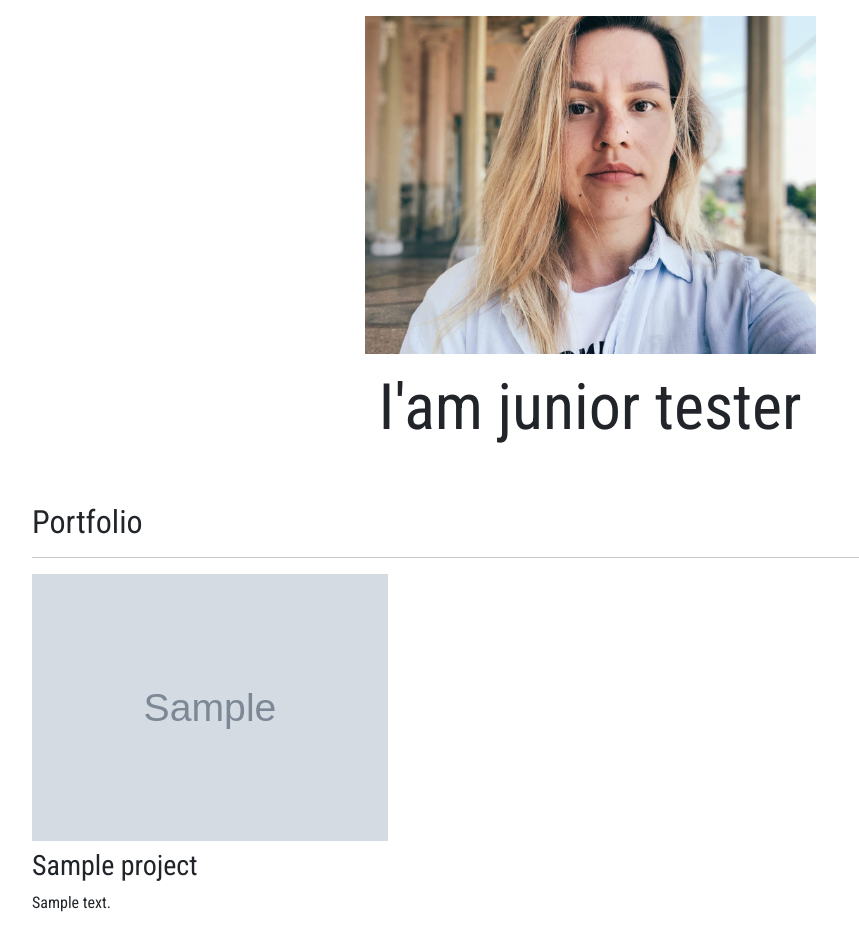
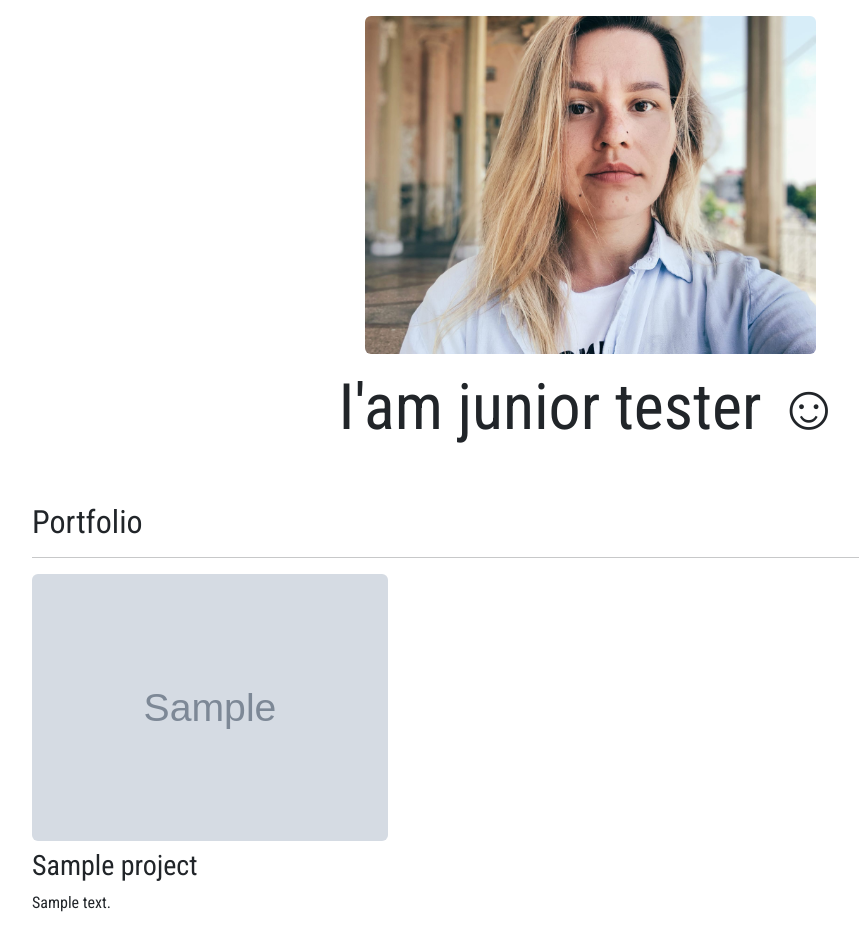
Before and after one commit to Ooolesya/personal_portfolio-project, a Django app: template portfolio/templates/portfolio/home.html in a window 1280 px wide. Shown: the part 56-987 px from the top of the page, without its empty margins (50-909 px from the left). Run offline with Django 4.2, Linux system fonts and the light colour scheme; the template is opened without the code that fills it: most values are stand-ins (such as "Sample title", 1, 10 or a date in 2020); grey boxes marked "Sample" are stand-in pictures; some web fonts are replaced.

Commit message:
new first commit

```diff
--- a/blog/templates/blog/all_blogs.html
+++ b/blog/templates/blog/all_blogs.html
@@ -6,7 +6,7 @@
 
 <h1 id="blogtitle" class="font-weight-bold text-center">Blog</h1>
 
-<h3 class="text-center mb-5">Nick has written {{ blogs.count }} blog{{ blogs.count|pluralize }}</h3>
+<h3 class="text-center mb-5">Olesya has written {{ blogs.count }} blog{{ blogs.count|pluralize }}</h3>
 
 {% for blog in blogs %}
 <div class="row justify-content-center my-3">
--- a/portfolio/templates/portfolio/base.html
+++ b/portfolio/templates/portfolio/base.html
@@ -18,7 +18,7 @@
     <body>
     <nav class="navbar navbar-expand-lg bg-light">
     <div class="container-fluid">
-      <a class="navbar-brand" href="#">
+      <a class="navbar-brand" href="/">
         <img src="{% static 'portfolio/Logo.png' %}" width="30" height="30" class="d-inline-block align-top" alt="Olesya's Logo">
         <span class="Name">Olesya Artemova</span>
       </a>
--- a/portfolio/templates/portfolio/home.html
+++ b/portfolio/templates/portfolio/home.html
@@ -6,13 +6,13 @@
 
     <div class="row justify-content-center my-3">
   <div class="col-5">
-    <img src="{% static 'portfolio/1CsE4n3hT8I.jpg' %}" class="img-fluid">
+    <img src="{% static 'portfolio/1CsE4n3hT8I.jpg' %}" class="img-fluid rounded">
   </div>
 </div>
 
 <div class="row justify-content-center mb-3">
   <div class="col-md-9 text-center">
-    <h1 id="hometext" class="font-weight-bold">I'am junior tester</h1>
+    <h1 id="hometext" class="font-weight-bold">I'am junior tester <span>&#9786</span> </h1>
   </div>
 </div>
 
@@ -24,11 +24,11 @@
 
     {% if project.url %}
     <a href="{{ project.url }}">
-      <img src="{{ project.image.url }}" class="img-fluid mb-2">
+      <img src="{{ project.image.url }}" class="img-fluid rounded mb-2">
     </a>
     {% else %}
 
-    <img src="{{ project.image.url }}" class="img-fluid mb-2">
+    <img src="{{ project.image.url }}" class="img-fluid rounded mb-2">
     {% endif %}
     <h3>{{ project.title }}</h3>
     <p>{{ project.description }}</p>
```
Also changed, not shown: db.sqlite3, media/portfolio/images/_.jpeg (added), media/portfolio/images/project_2.jpeg (added), media/portfolio/images/project_3.jpeg (added), media/portfolio/images/Подписываися_Subscribe_.jpeg (added), media/portfolio/images/Подписываися_Subscribe__1.jpeg (added), 3 other files.
